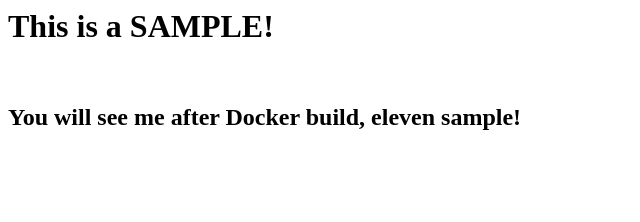
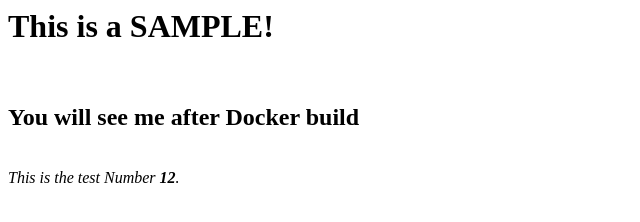
Before and after one commit to bGiac/webServerTest, a plain HTML site: page index.html in a window 1280 px wide. Shown: the whole page, without its empty margins (0-640 px from the left). Drawn offline with Linux system fonts and the light colour scheme.

Commit message:
Wednesdat Test N. 1

```diff
--- a/index.html
+++ b/index.html
@@ -3,6 +3,8 @@
 		<title>First Web Content Sample</title>
 	</head>
 	<body>
-		<h1>This is a SAMPLE!</h1><br><h2>You will see me after Docker build, eleven sample!</h2>
+		<h1>This is a SAMPLE!</h1><br>
+		<h2>You will see me after Docker build</h2> <br>
+		<i>This is the test Number <b>12</b>.</i>
 	</body>
 </html>
```
